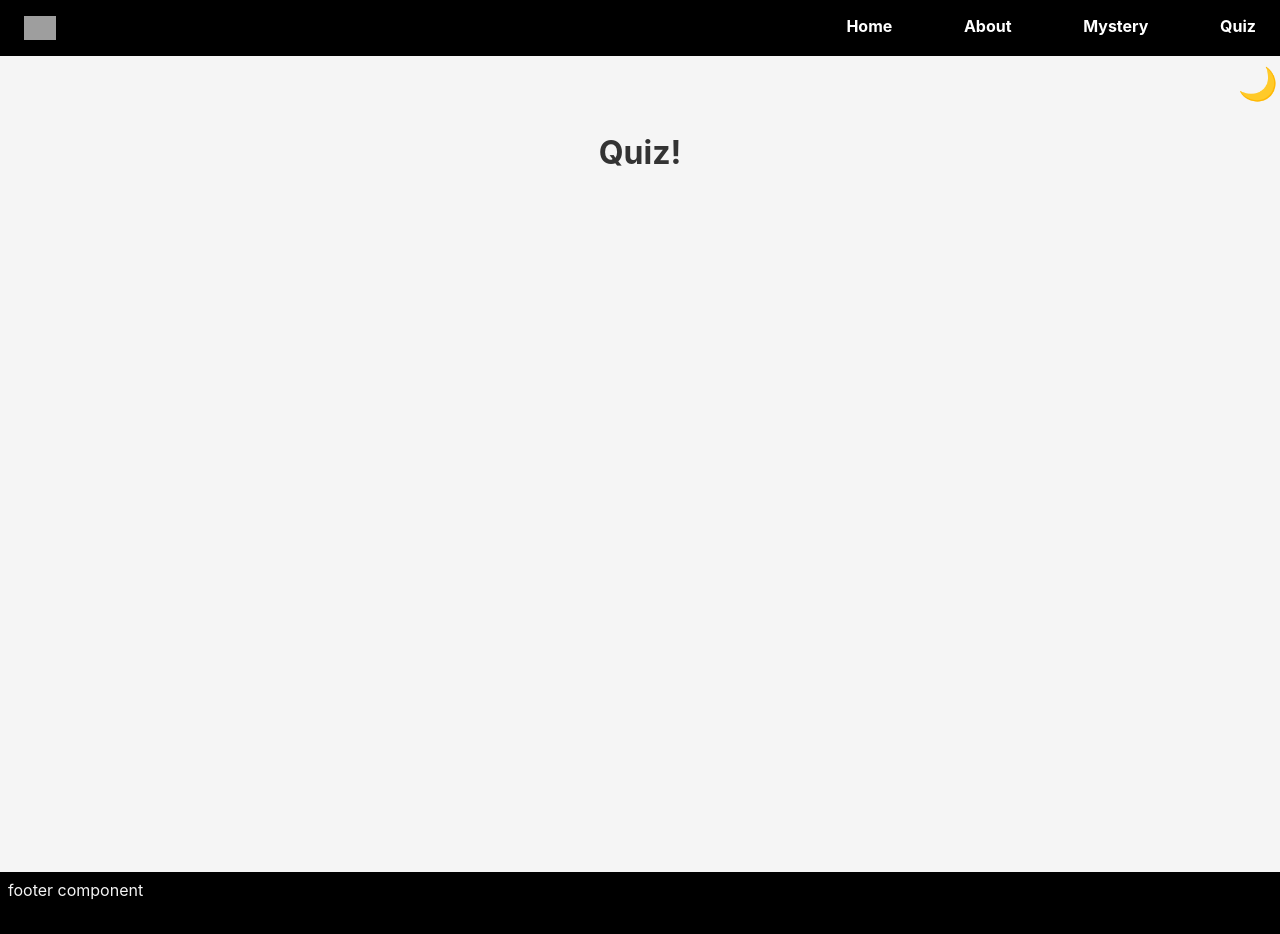
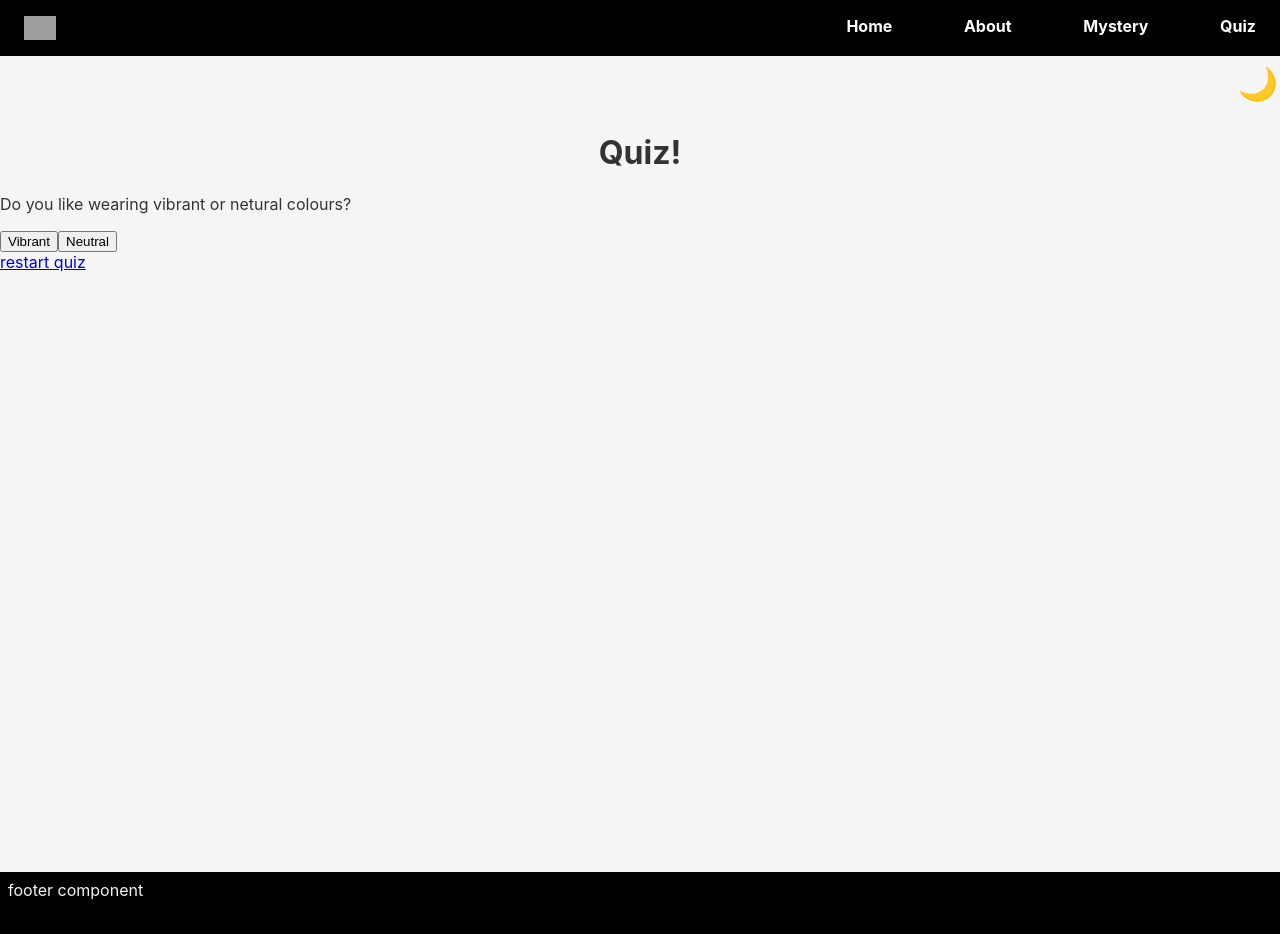
Before and after one commit to s-abdale/cherry-react-demo, a React (Create React App) app in the folder cherry-demo/: page /quiz in a window 1280 px wide. Shown: the top 934 px of the page. Built offline with nearby package versions, Linux system fonts and the light colour scheme; grey boxes are pictures that could not be loaded.

Commit message:
feat(quiz): wrote a short quiz. Created a question bank and defined what question to go to next or what the final answer would be. Used useState/useEffect to handle active vs completed quiz states

```diff
--- /dev/null
+++ b/cherry-demo/src/components/quiz/QuestionBank.js
@@ -0,0 +1,65 @@
+const QuestionBank = [
+  {
+      question: "Do you like wearing vibrant or netural colours?",
+      id: 0,
+      answerA: "Vibrant",
+      idNextQuestionA: 1, // HANDLES YELLOW BLUE LAVANDER GREEN SZA
+      answerB: "Neutral",
+      idNextQuestionB: 5 // HANDLES BLACK AND CREAM
+  },
+  {
+      question: "Are crocs practical shoes or fashion shoes?",
+      id: 1,
+      answerA: "Practical",
+      idNextQuestionA: 2, // HANDLES YELLOW BLUE AND LAVANDER
+      answerB: "Fashion",
+      idNextQuestionB: 4 // HANDLES SZA AND GREEN
+  },
+  {
+      question: "Do you wear your crocs in sports mode?",
+      id: 2,
+      answerA: "Yes",
+      crocResultA: 0, // TERMINAL: blue
+      answerB: "No",
+      idNextQuestionB: 3 // HANDLES YELLOW AND LAVANDER
+  },
+  {
+      question: "Which do you like better: flowers or rubber ducks?",
+      id: 3,
+      answerA: "Flowers",
+      crocResultA: 1, // TERMINAL: lavander
+      answerB: "Rubber ducks",
+      crocResultB: 2, // TERMINAL: yellow
+  },
+  {
+      question: "Which look are you going for: bold colours or unexpected details?",
+      id: 4,
+      answerA: "Bold colours",
+      crocResultA: 3, // TERMINAL: green
+      answerB: "Details",
+      crocResultB: 4, // TERMINAL: sza wood
+  },
+  {
+      question: "Do you only wear white sneakers?",
+      id: 5,
+      answerA: "Yes",
+      crocResultA: 5, // TERMINAL: cream
+      answerB: "No",
+      crocResultB: 6 // TERMINAL: black
+  }
+]
+
+export default QuestionBank;
+
+/*
+  What colour crocs should you get?
+
+  Options:
+    black
+    cream
+    green
+    sza wood
+    lavender
+    blue
+    yellow
+*/
--- a/cherry-demo/src/components/quiz/Quiz.js
+++ b/cherry-demo/src/components/quiz/Quiz.js
@@ -1,11 +1,15 @@
 import './quiz.css';
+import QuizForm from './QuizForm';
 
 function Quiz() {
   return (
     <div className='quiz-main'>
       <h1>Quiz! </h1>
+      <QuizForm/>
     </div>
   )
 }
 
 export default Quiz;
+
+// reference: https://medium.com/@jnesong/making-a-personality-quiz-in-react-dc858f61e734
--- /dev/null
+++ b/cherry-demo/src/components/quiz/QuizForm.js
@@ -0,0 +1,62 @@
+import './quizForm.css';
+import QuestionBank from "./QuestionBank";
+
+import { useState, useEffect } from 'react';
+import { Link } from 'react-router-dom';
+
+
+function QuizForm() {
+  const [currentQ, setCurrentQ] = useState("");
+  const [result, setResult] = useState();
+  const resultsBank = ['blue', 'lavendar', 'yellow', 'green', 'sza', 'cream', 'black'];
+
+
+  useEffect( () => {
+    setCurrentQ(QuestionBank[0])
+  }, []);
+  useEffect( () => {
+    setResult(0)
+  }, []);
+
+
+  function handleClickA (){
+    const nextQ = QuestionBank.find(question => question.id === currentQ.idNextQuestionA);
+    if (nextQ) {setCurrentQ(nextQ)}
+    else {
+      setResult(currentQ.crocResultA);
+    };
+  }
+
+  function handleClickB (){
+    const nextQ = QuestionBank.find(question => question.id === currentQ.idNextQuestionB);
+    if (nextQ) {setCurrentQ(nextQ)}
+    else {
+      setResult(currentQ.crocResultB);
+    };
+  }
+
+
+
+  if (!result) {
+    return (
+      <>
+        <div>
+          <p> {currentQ.question} </p>
+          <button className="quiz-button" onClick={handleClickA}> {currentQ.answerA} </button>
+          <button className="quiz-button" onClick={handleClickB}> {currentQ.answerB} </button>
+        </div>
+        <Link className="quiz-link" to="/home/quiz" onClick={() => window.location.reload()}> restart quiz </Link>
+      </>
+    )
+  }
+  else {
+    return (
+      <>
+        <p>🎉 complete! answer is: {resultsBank[result]}</p>
+        <Link className="quiz-link" to="/home/quiz" onClick={() => window.location.reload()}> try again! </Link>
+      </>
+    )
+  }
+}
+
+export default QuizForm;
```
Also changed, not shown: cherry-demo/public/manifest.json, cherry-demo/src/components/quiz/quizForm.css (added).
